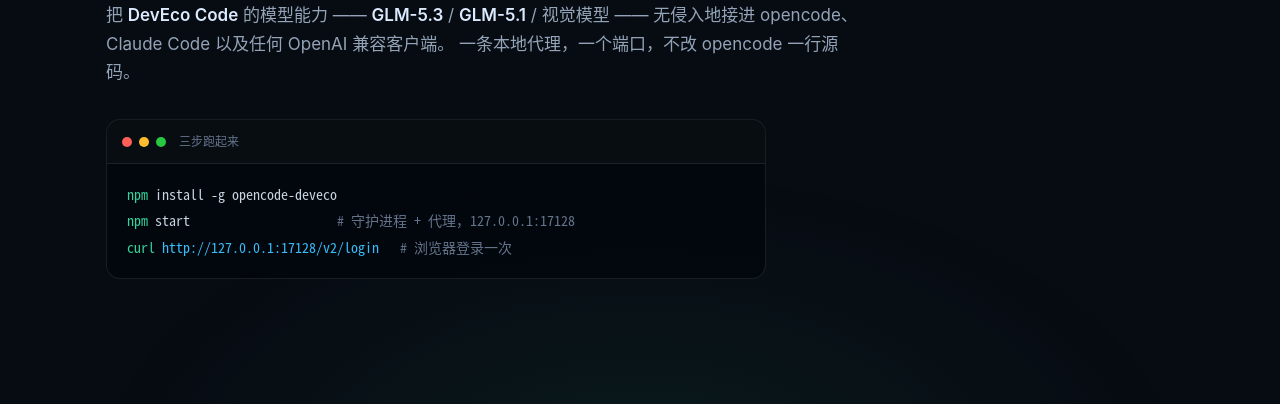
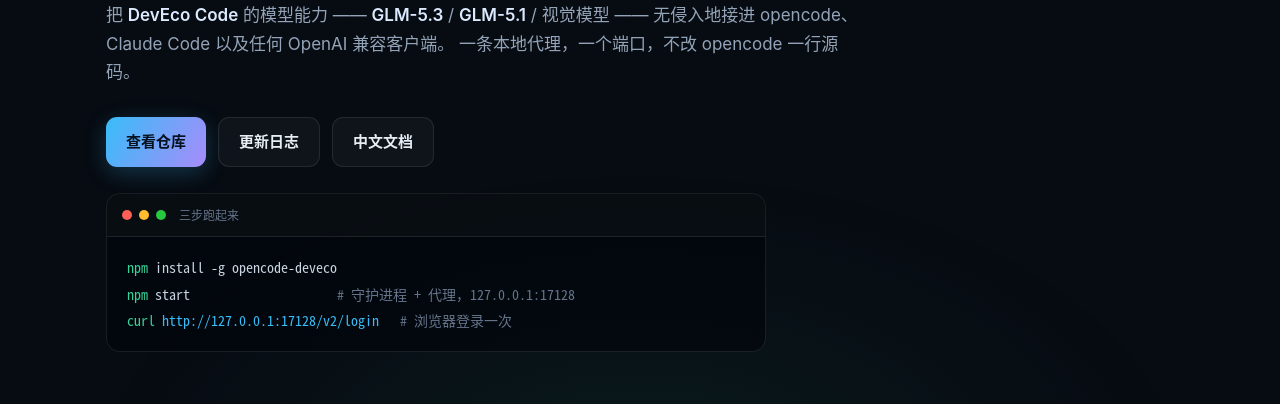
Before and after one commit to wenyinos/opencode-deveco, a website: page docs/index.html in a window 1280 px wide. Shown: the part 357-761 px from the top of the page. Drawn offline with Linux system fonts and the light colour scheme.

Commit message:
docs: Pages 落地页补上跳转链接
按主人澄清，"不要出现链接"只针对海报：hero 增加仓库 / 更新日志 / 中文文档
三个按钮，页脚仓库名可点击，海报图可点开 2400×4340 原图。

海报本身仍只有纯文本标识（wenyinos/opencode-deveco），不放任何链接。

```diff
--- a/docs/index.html
+++ b/docs/index.html
@@ -70,8 +70,22 @@
   .lede { font-size: clamp(15px, 1.5vw, 17px); color: var(--muted); max-width: 760px; }
   .lede b { color: #dbeafe; font-weight: 600; }
 
+  .actions { margin-top: 30px; display: flex; gap: 12px; flex-wrap: wrap; }
+  .btn {
+    display: inline-flex; align-items: center; gap: 8px;
+    padding: 11px 20px; border-radius: 11px; font-size: 15px; font-weight: 600;
+    text-decoration: none; transition: transform .15s, box-shadow .15s, background .15s, border-color .15s;
+  }
+  .btn.primary {
+    background: linear-gradient(120deg, var(--sky), var(--violet)); color: #06121f;
+    box-shadow: 0 6px 22px rgba(56,189,248,0.24);
+  }
+  .btn.primary:hover { transform: translateY(-2px); box-shadow: 0 10px 30px rgba(56,189,248,0.34); }
+  .btn.ghost { border: 1px solid var(--line); background: var(--panel); color: var(--text); }
+  .btn.ghost:hover { border-color: rgba(56,189,248,0.4); background: var(--panel-strong); transform: translateY(-2px); }
+
   .cmd {
-    margin-top: 32px; border: 1px solid var(--line); border-radius: 14px; overflow: hidden;
+    margin-top: 26px; border: 1px solid var(--line); border-radius: 14px; overflow: hidden;
     background: rgba(2,6,12,0.72); max-width: 660px;
   }
   .cmd .bar {
@@ -149,7 +163,11 @@
 
   footer { padding: 44px 0 60px; border-top: 1px solid var(--line); margin-top: 30px; }
   footer .inner { display: flex; align-items: center; justify-content: space-between; gap: 16px; flex-wrap: wrap; }
-  .repo { font-family: var(--mono); font-size: 16px; color: #dbeafe; }
+  .repo {
+    font-family: var(--mono); font-size: 16px; color: #dbeafe; text-decoration: none;
+    border-bottom: 1px solid transparent; transition: color .15s, border-color .15s;
+  }
+  .repo:hover { color: var(--sky); border-bottom-color: rgba(56,189,248,0.5); }
   .license { font-family: var(--mono); font-size: 13.5px; color: var(--dim); }
 </style>
 </head>
@@ -183,6 +201,12 @@
         无侵入地接进 opencode、Claude Code 以及任何 OpenAI 兼容客户端。
         一条本地代理，一个端口，不改 opencode 一行源码。
       </p>
+
+      <div class="actions">
+        <a class="btn primary" href="https://github.com/wenyinos/opencode-deveco">查看仓库</a>
+        <a class="btn ghost" href="https://github.com/wenyinos/opencode-deveco/releases">更新日志</a>
+        <a class="btn ghost" href="https://github.com/wenyinos/opencode-deveco/blob/main/README_zh.md">中文文档</a>
+      </div>
 
       <div class="cmd">
         <div class="bar">
@@ -323,14 +347,17 @@
     <div class="inner">
       <div class="sec-head"><span class="num">4</span><h2>项目海报</h2><span class="rule"></span></div>
       <div class="poster-wrap">
-        <img src="./poster.png" alt="opencode-deveco 项目海报" loading="lazy">
+        <a href="./poster.png" target="_blank" rel="noopener">
+          <img src="./poster.png" alt="opencode-deveco 项目海报" loading="lazy">
+        </a>
       </div>
+      <p class="poster-hint">点击图片可在新标签页查看 2400×4340 原图</p>
     </div>
   </section>
 
   <footer>
     <div class="inner">
-      <div class="repo">wenyinos/opencode-deveco</div>
+      <a class="repo" href="https://github.com/wenyinos/opencode-deveco">wenyinos/opencode-deveco</a>
       <div class="license">MIT License · 仅供个人合法使用</div>
     </div>
   </footer>
```
